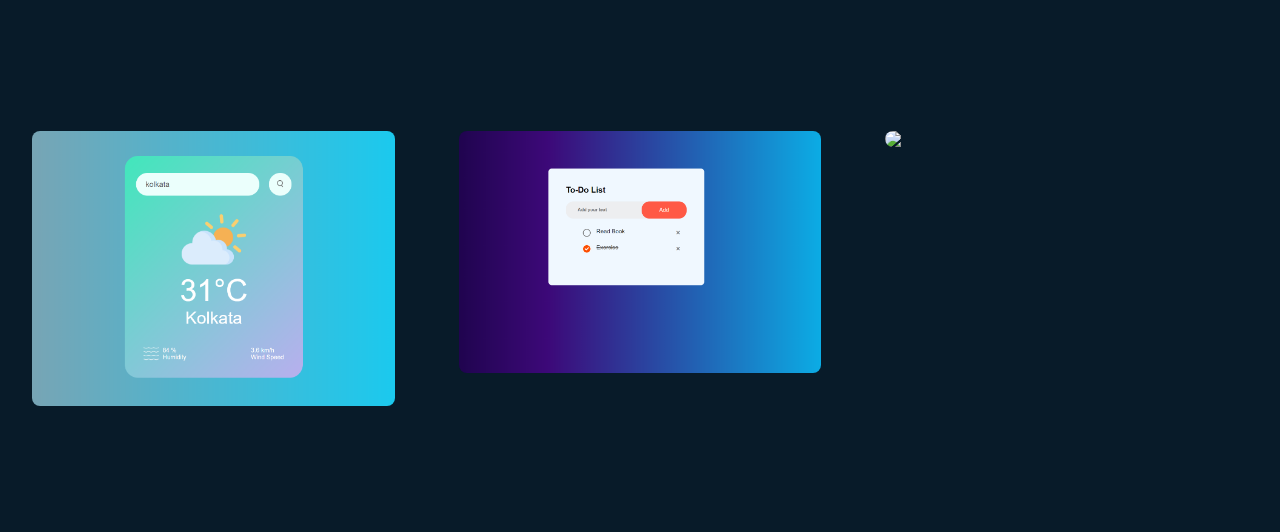
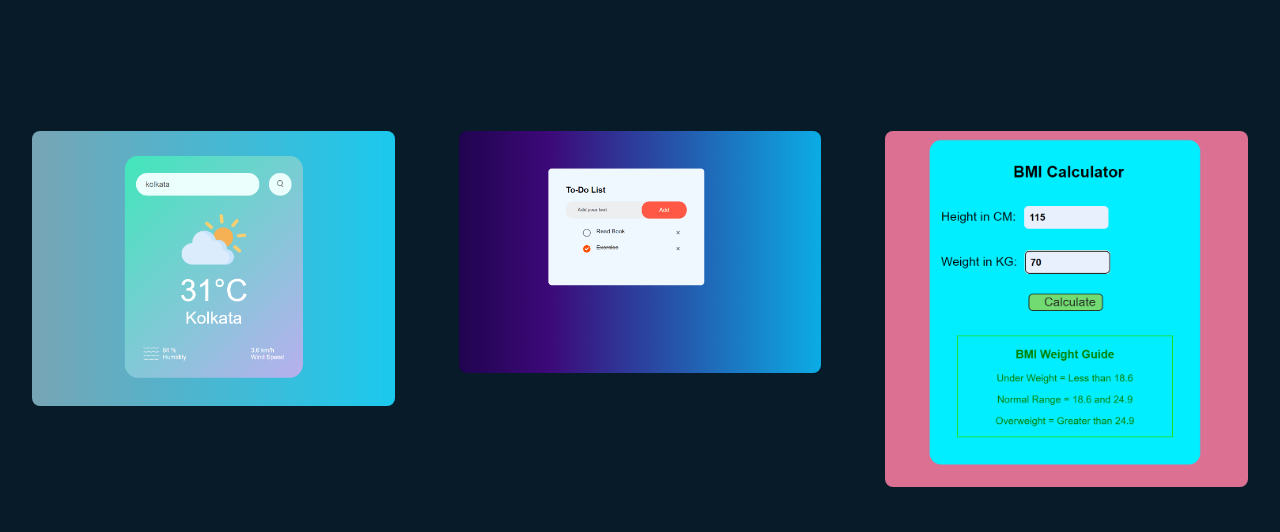
Before and after one commit to esmatChandan/our-portfolio, a plain HTML site: page index.html in a window 1280 px wide. Shown: the part 4220-4752 px from the top of the page. Drawn offline with nearby package versions, Linux system fonts and the light colour scheme.

Commit message:
this is a my portfolio website

```diff
--- a/index.html
+++ b/index.html
@@ -232,7 +232,7 @@
                     </div>
 
                     <div class="row">
-                        <img src="./images/Project3.png">
+                        <img src="./images/Project03.png">
                         <div class="layer">
                             <h5>Quiz App</h5>
                             <p>The Quiz App project is a web application designed to provide
```
